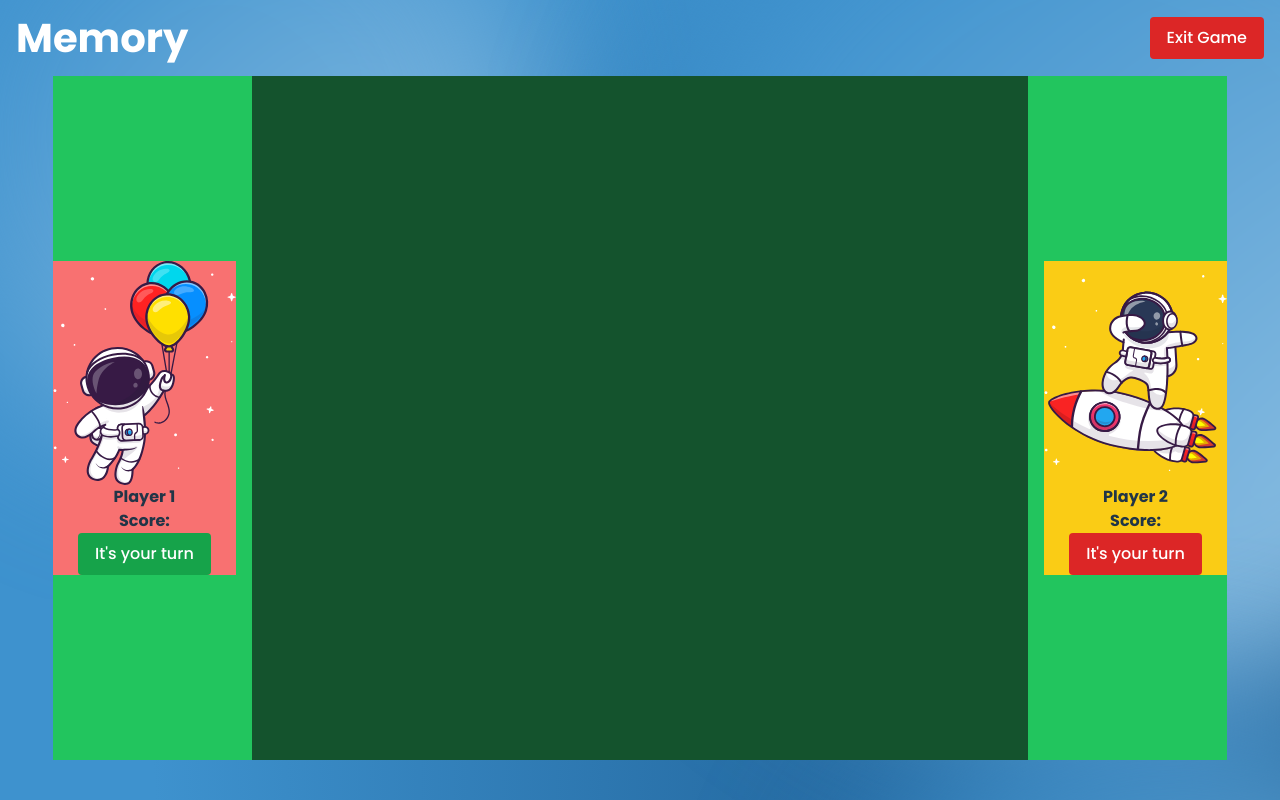
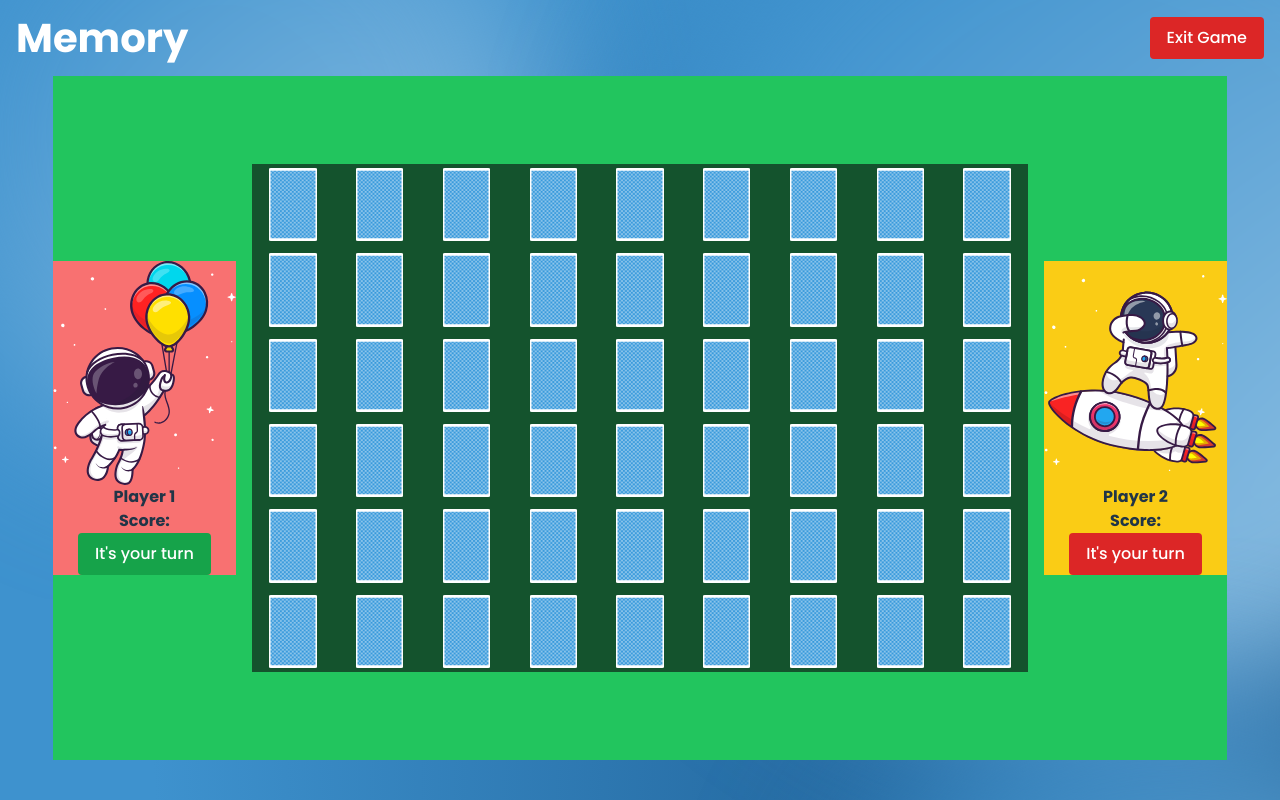
Before and after one commit to zmaqutu/specno-memory-game, a React (Vite) app: page / in a window 1280 px wide. Built offline with nearby package versions, Linux system fonts and the light colour scheme.

Commit message:
replaced three.js canvas with css grid and added card back image

```diff
--- a/src/components/GameBoard/GameBoard.jsx
+++ b/src/components/GameBoard/GameBoard.jsx
@@ -4,6 +4,7 @@ import { OrbitControls } from '@react-three/drei';
 import * as THREE from 'three';
 import player1Image from '../../assets/images/player1.svg';
 import player2Image from '../../assets/images/player2.svg';
+import cardBack from '../../assets/images/cardBack.svg';
 import Card from '../Card/Card';
 
 function GameBoard() {
@@ -22,22 +23,6 @@ function GameBoard() {
   const cardValues = ['A','2','3','4','5','6','7','8','9','10','J','Q','K'];
   const suits = ['Hearts','Clubs','Spades','Diamonds'];
 
-  // Calculate the horizontal gap between cards
-  const horizontalGap = (633.265625 - ( cardWidth * numCards)) / (numCards + 1);
-  console.log(horizontalGap);
-  // initializeDeck();
-
-  // memoize positions for each neuron in each layer
-//   const cardPositions = useMemo(() => {
-//     const positions = []
-//     for (let row = -210; row < 210; row += 15) {
-//             for (let col = -210; col < 210; col += 15) {
-//                     positions.push(new THREE.Vector3(col, -1, row))
-//             }
-//     }
-//     return positions
-// }, []);
-
   /**
    * A function to initialize the deck (numbers, suits, and Jokers)
    */
@@ -51,9 +36,11 @@ function GameBoard() {
     console.log(tempDeck);
   }
 
+  const cards = Array.from({ length: 54 }, (_, index) => index + 1);
+
 
   return (
-    <div className="grid grid-cols-6 gap-4 items-center mx-auto h-full mb-10 flex-1 overflow-hidden w-11/12  mt-auto  bg-green-500 font-bold">
+    <div className="grid grid-cols-6 gap-4 items-center mx-auto h-full mb-10 flex-1 w-11/12  mt-auto  bg-green-500 font-bold">
       <div className="bg-red-400">
         <img src={player1Image} alt="Player 1" className="w-full h-auto" />
         <p>Player 1</p>
@@ -62,29 +49,14 @@ function GameBoard() {
           It's your turn
         </button>
       </div>
-        <Canvas className="bg-green-900 col-span-4" orthographic camera = {{ position: cameraPosition.current, fov: 53, aspect: width / height, near: 1, far: 5000 }}>
-          <ambientLight />
-          {/* Horizontal Cards */}
-          <Card cardPosition={[-275,210,10]}/>
-          <Card cardPosition={[-205,210,10]}/>
-          <Card cardPosition={[-135,210,10]}/>
-          <Card cardPosition={[-65,210,10]}/>
-          <Card cardPosition={[5,210,10]}/>
-          <Card cardPosition={[75,210,10]}/>
-          <Card cardPosition={[140,210,10]}/>
-          <Card cardPosition={[207.5,210,10]}/>
-          <Card cardPosition={[275,210,10]}/>
-
-          {/* Vertical Card positions */}
-          <Card cardPosition={[-275,127.5,10]}/>
-          <Card cardPosition={[-275,45,10]}/>
-          <Card cardPosition={[-275,-37.5,10]}/>
-          <Card cardPosition={[-275,-120,10]}/>
-          <Card cardPosition={[-275,-202.5,10]}/>
-
-
-          {/* <OrbitControls /> */}
-        </Canvas>
+      {/* Canvas */}
+        <div className="bg-green-900 col-span-4 grid grid-cols-9 gap-1 place-items-center">
+        {cards.map((card) => (
+          <div key={card} className=" p-1 w-4/6">
+            <img src={cardBack} alt=""  />
+          </div>
+        ))}
+        </div>
       <div className="bg-yellow-400">
         <img src={player2Image} alt="Player 2" className="w-full h-auto" />
         <p>Player 2</p>
```
Also changed, not shown: src/assets/images/cardBack.svg (added).
